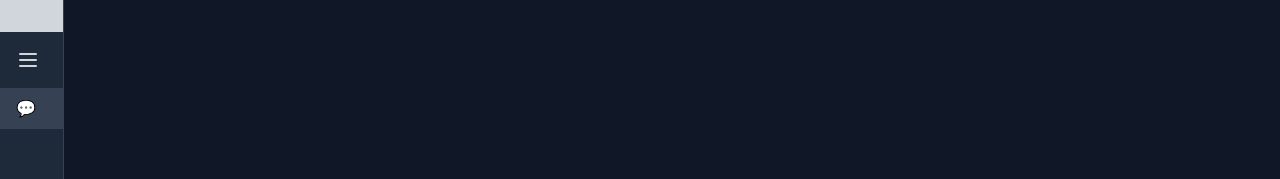
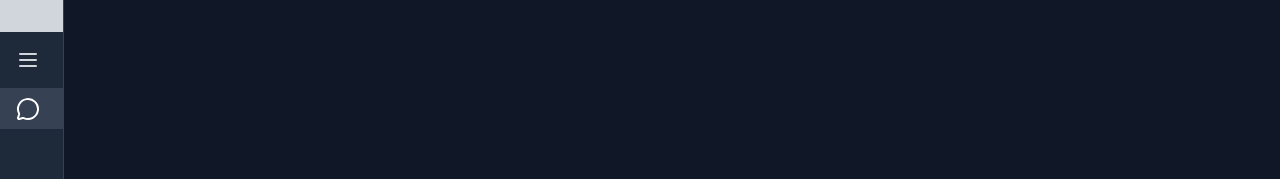
Before and after one commit to lightdarkmaster/CogniTian, a Next.js app: page / in a window 1280 px wide. Both pictures are taken after a click on the button 28 px from the left and 120 px from the top of the page. Shown: the top 179 px of the page. Built offline with nearby package versions, Linux system fonts and the light colour scheme.

Commit message:
Update Message Circle

```diff
--- a/src/pages/index.tsx
+++ b/src/pages/index.tsx
@@ -1,7 +1,8 @@
 "use client";
 import Image from "next/image";
 import { useState, useEffect, useRef } from "react";
-import { Menu, Plus, User, Bot, Clipboard, ArrowDown } from "lucide-react";
+import { Menu, Plus, User, Bot, Clipboard, ArrowDown, MessageCircle } from "lucide-react";
+
 
 export default function ChatPage() {
   const [messages, setMessages] = useState<{ role: string; content: string }[]>(
@@ -125,7 +126,7 @@ export default function ChatPage() {
                 currentChat === idx ? "bg-gray-700 font-semibold" : ""
               }`}
             >
-              {sidebarOpen ? chat : "💬"}
+              {sidebarOpen ? chat : <MessageCircle />}
             </button>
           ))}
         </div>
```
